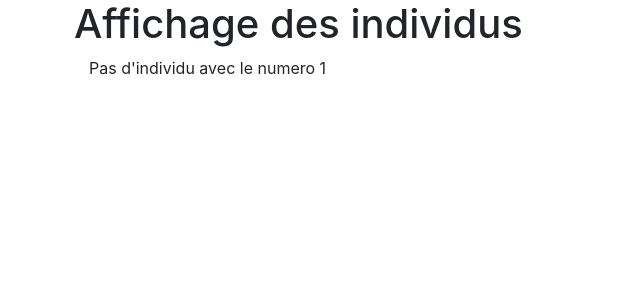
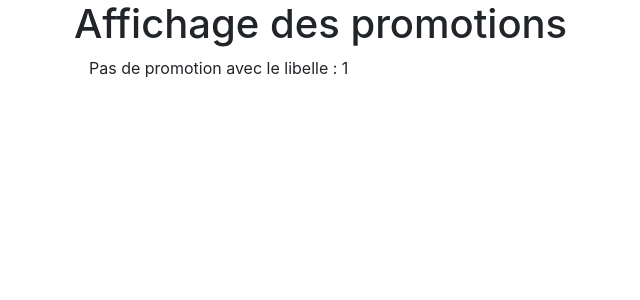
Before and after one commit to RomainVacheret/PSI, a Django app: page /promotion/1 in a window 1280 px wide. Shown: the part 56-356 px from the top of the page, without its empty margins (11-651 px from the left). Run offline with Django 3.2, Linux system fonts and the light colour scheme; data that the repository does not hold is empty; some libraries are stand-ins or nearby versions.

Commit message:
changements v2.1

```diff
--- a/Gestion/forms.py
+++ b/Gestion/forms.py
@@ -60,7 +60,3 @@ class Form_ajout_promotion(forms.Form):
 
 class Form_import_fichier(forms.Form):
     fichier = forms.FileField()
-
-# class Form_export_fichier(forms.Form):
-#     choix
-#     pass
--- a/Gestion/templates/Gestion/affichage_detail.html
+++ b/Gestion/templates/Gestion/affichage_detail.html
@@ -20,7 +20,7 @@
             </table>
         </div>
         {% else %}
-        <p>Pas d'individu avec le numero {{ numero }}</p>
+        <p>{{ erreur }}</p>
         {% endif %}
         <br>
     </div>
--- a/Gestion/urls.py
+++ b/Gestion/urls.py
@@ -9,11 +9,13 @@ urlpatterns = [
     path('composantes', Gestion_views.affichage_composantes, name='affichage_composantes_gestion'),
     path('niveaux', Gestion_views.affichage_niveaux, name='affichage_niveaux_gestion'),
     path('modalites', Gestion_views.affichage_modalites, name='affichage_modalites_gestion'),
+
     path('individu/recherche', Gestion_views.recherche_individu, name='recherche_individu_gestion'),
     path('individu/<numero>', Gestion_views.affichage_individu, name='affichage_individu_gestion'),
     path('individu/ajout', Gestion_views.ajout_individu, name='ajout_individu_gestion'),
     path('individu/modification', Gestion_views.modification_individu, name='modification_individu_gestion'),
     path('individu/<pk>/suppression', Suppression_individu.as_view(), name='suppression_individu_gestion'),
+
     path('promotion/recherche', Gestion_views.recherche_promotion, name='recherche_promotion_gestion'),
     path('promotion/<libelle>', Gestion_views.affichage_promotion, name='affichage_promotion_gestion'),
     path('promotion/ajout', Gestion_views.ajout_promotion, name='ajout_promotion_gestion'),
--- a/Gestion/utilitaire.py
+++ b/Gestion/utilitaire.py
@@ -23,7 +23,3 @@ def traitement_fichier(donnees):
             print(e)
 
     return cpt, total
-
-
-
-# def export_fi
--- a/Gestion/views.py
+++ b/Gestion/views.py
@@ -261,25 +261,31 @@ def recherche_promotion(requete):
             donnees = formulaire.cleaned_data
             liste_elements = ('annee', 'fid_formation_id', 'fid_modalite_id', 'fid_niveau_id', 'libelle')
             liste_promotions = Groupe.objects.values('libelle')
+            '''
+            Filtre
+            for clef, valeur in zip(liste_attributs, donnees.values()):
+                if valeur:
+                    liste_individus = liste_individus.filter(**{clef:valeur})
+            '''
 
-            for element in liste_elements[1:-1]:
-                if donnees[element] == 'Choix':
-                    donnees[element] = ''
+            # for element in liste_elements[1:-1]:
+            #     if donnees[element] == 'Choix':
+            #         donnees[element] = ''
 
-            for clef, valeur in zip(liste_elements, donnees.values()):
-                if valeur:
-                    liste_promotions = liste_promotions.filter(**{clef:valeur})
+            # for clef, valeur in zip(liste_elements, donnees.values()):
+            #     if valeur:
+            #         liste_promotions = liste_promotions.filter(**{clef:valeur})
 
-            def valeur_fonction_classe(attribut, valeur):
-                assert attribut in (liste_elements[1:])
-                if attribut == 'fid_formation_id':
-                    return Formation.objects.get(pk=valeur).libelle
+            # def valeur_fonction_classe(attribut, valeur):
+            #     assert attribut in (liste_elements[1:])
+            #     if attribut == 'fid_formation_id':
+            #         return Formation.objects.get(pk=valeur).libelle
 
-                elif attribut == 'fid_modalite_id':
-                    return Modalite.objects.get(pk=valeur).libelle
+            #     elif attribut == 'fid_modalite_id':
+            #         return Modalite.objects.get(pk=valeur).libelle
 
-                else:
-                    return Niveau.objects.get(pk=valeur).libelle
+            #     else:
+            #         return Niveau.objects.get(pk=valeur).libelle
 
             # liste_promotions = [{
             #     'slug': promotion['libelle'],
@@ -402,7 +408,6 @@ def recherche_individu(requete):
             #             else Type_individu.objects.get(pk=valeur).libelle)
             #         for clef, valeur in individu.items()}} for individu in liste_individus]
 
-            # for a in liste
 
             contexte.update({
                 'affichage': True,
@@ -416,22 +421,21 @@ def recherche_individu(requete):
 def affichage_individu(requete, numero):
     try:
         individu = Individu.objects.filter(numero=numero).values()[0]
-    except:
+    except Exception as e :
+        print(e)
         individu = None
         individu_id = None
 
     if individu:
-        types_invididus = {type_individu.id: type_individu.libelle for type_individu in Type_individu.objects.all()}
-        # individu = model_to_dict(individu)
         individu_id = individu.pop('id')
-        print('id------', individu_id)
-        individu['fid_type_id'] = types_invididus[individu['fid_type_id']]
+        individu['type'] = Type_individu.objects.get(pk=individu.pop('fid_type_id')).libelle
+        individu = {clef.capitalize(): valeur for clef, valeur in individu.items()}
 
     contexte = {
         'titre': 'Individu {0}'.format(numero),
         'nom_element': 'individus',
         'element': individu,
-        'numero': numero,
+        'erreur': 'Pas d\'individu avec le numero {}'.format(numero),
         'element_id': individu_id,
     }
 
@@ -439,9 +443,6 @@ def affichage_individu(requete, numero):
 
 
 def affichage_promotion(requete, libelle):
-    print(f'--{libelle}--')
-    for a in Groupe.objects.all():
-        print(a, f'--{a.libelle}--')
     try:
         promotion = Groupe.objects.filter(libelle=libelle).values()[0]
     except Exception as e :
@@ -449,10 +450,8 @@ def affichage_promotion(requete, libelle):
         promotion = None
         promotion_id = None
 
-    print(promotion)
-    liste_fids = ('fid_formation_id', 'fid_modalite_id', 'fid_niveau_id')
     def valeur_fonction_classe(attribut, valeur):
-        assert attribut in liste_fids
+        assert attribut in ('fid_formation_id', 'fid_modalite_id', 'fid_niveau_id')
         if attribut == 'fid_formation_id':
             return Formation.objects.get(pk=valeur).libelle
 
@@ -464,47 +463,17 @@ def affichage_promotion(requete, libelle):
 
     if promotion:
         promotion_id = promotion.pop('id')
-        for clef, valeur in promotion.items():
-            if 'fid' in clef:
-                promotion[clef] = valeur_fonction_classe(clef, valeur)
-
-    print(promotion)
+        promotion = {
+            (clef.capitalize() if 'fid' not in clef else clef.split('_')[1].capitalize()):
+            (valeur if 'fid' not in clef else valeur_fonction_classe(clef, valeur))
+            for clef, valeur in promotion.items()}
 
     contexte = {
         'titre': 'Promotion {0}'.format(libelle),
-        'nom_element': 'individus',
+        'nom_element': 'promotions',
         'element': promotion,
-        'numero': libelle,
+        'erreur': 'Pas de promotion avec le libelle : {}'.format(libelle),
         'element_id': promotion_id,
     }
 
-    # if requete.method == 'POST':
-    #     formulaire = Form_recherche_promotion(requete.POST)
-
-    #     if formulaire.is_valid():
-    #         donnees = formulaire.cleaned_data
-    #         liste_elements = ('annee', 'fid_formation_id', 'fid_modalite_id', 'fid_niveau_id', 'libelle')
-    #         liste_promotions = Groupe.objects.values(*liste_elements)
-
-    #         for element in liste_elements[1:-1]:
-    #             if donnees[element] == 'Choix':
-    #                 donnees[element] = ''
-
-    #         for clef, valeur in zip(liste_elements, donnees.values()):
-    #             if valeur:
-    #                 liste_promotions = liste_promotions.filter(**{clef:valeur})
-
-
-
-    #         liste_promotions = [{
-    #             'slug': promotion['libelle'],
-    #             'instance': {(clef.capitalize() if 'fid' not in clef else clef.split('_')[1].capitalize()): \
-    #                 (valeur_fonction_classe(clef, valeur) if 'fid' in clef else valeur)
-    #             for clef, valeur in promotion.items() if clef != 'libelle'}} for promotion in liste_promotions]
-
-    #         contexte.update({
-    #             'affichage': True,
-    #             'informations': liste_promotions,
-    #         })
-
     return render(requete, 'Gestion/affichage_detail.html', contexte)
--- a/notes.txt
+++ b/notes.txt
@@ -16,6 +16,6 @@ recherche
 TODO
     Régler le soucis de modification
     Lien ajout individu dans la nav bar
-    Comment faire des actions sans utiliser de vue
-    URL nav bar pour ajout d'individu
+    Inscrire des etudiants dans une promo
     Intégrer données dans la base à la main
+    Filtrer la recherche des promotions
```
